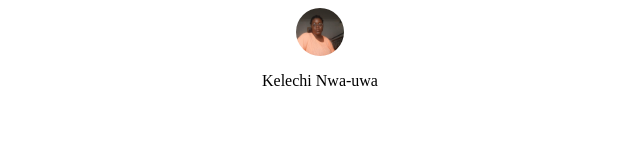
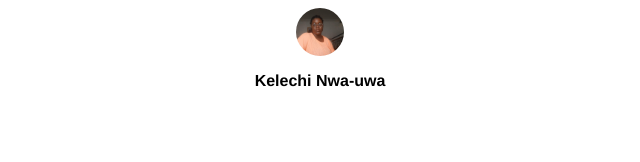
Before and after one commit to theAvocadoCoder/hngi_fe_linktree, a React (Create React App) app: page / in a window 1280 px wide. Shown: the top 162 px of the page, without its empty margins (320-960 px from the left). Built offline with nearby package versions, Linux system fonts and the light colour scheme.

Commit message:
Style profile font

```diff
--- a/src/styles/Profile.css
+++ b/src/styles/Profile.css
@@ -10,3 +10,8 @@ div {
   width: 3rem;
   border-radius: 50%;
 }
+
+p {
+  font-family: 'Franklin Gothic Medium', 'Arial Narrow', Arial, sans-serif;
+  font-weight: 600;
+}
```
